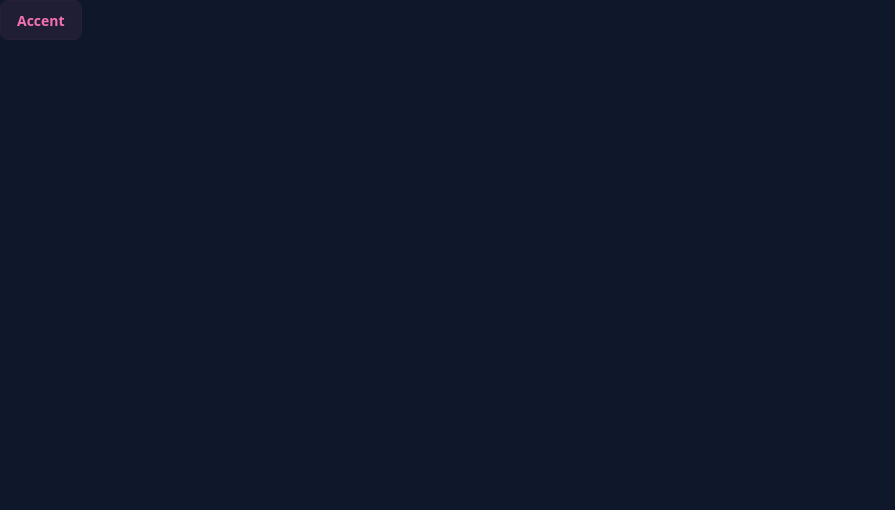
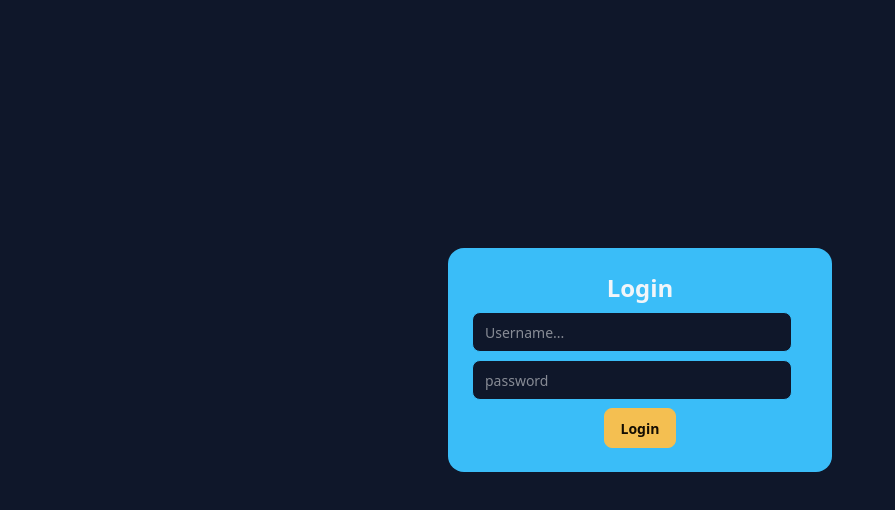
Before and after one commit to anujpal247/CRM_React, a React (Vite) app: page / in a window 1280 px wide. Shown: the top 510 px of the page, without its empty margins (0-895 px from the left). Built offline with nearby package versions, Linux system fonts and the light colour scheme.

Commit message:
added login component

```diff
--- a/src/App.jsx
+++ b/src/App.jsx
@@ -1,7 +1,12 @@
 import "./App.css";
+import Login from "./pages/auth/Login";
 
 function App() {
-  return <button className="btn btn-soft btn-accent">Accent</button>;
+  return (
+    <>
+      <Login />
+    </>
+  );
 }
 
 export default App;
--- /dev/null
+++ b/src/pages/auth/Login.jsx
@@ -0,0 +1,28 @@
+function Login() {
+  return (
+    <div className="flex justify-center h-[90vh] items-center">
+      <div className="card bg-primary text-primary-content w-96">
+        <div className="card-body">
+          <h2 className="card-title justify-center text-2xl text-slate-100 font-bold">
+            Login
+          </h2>
+          <input
+            type="text"
+            placeholder="Username..."
+            className="input input-primary text-white"
+          />
+          <input
+            type="password"
+            placeholder="password"
+            className="input input-primary text-white"
+          />
+          <div className="card-actions justify-center">
+            <button className="btn btn-warning">Login</button>
+          </div>
+        </div>
+      </div>
+    </div>
+  );
+}
+
+export default Login;
```
